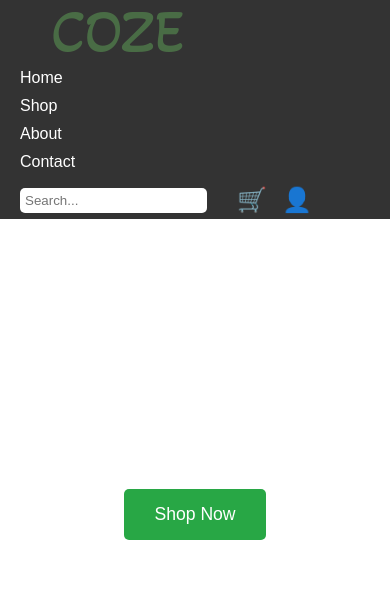
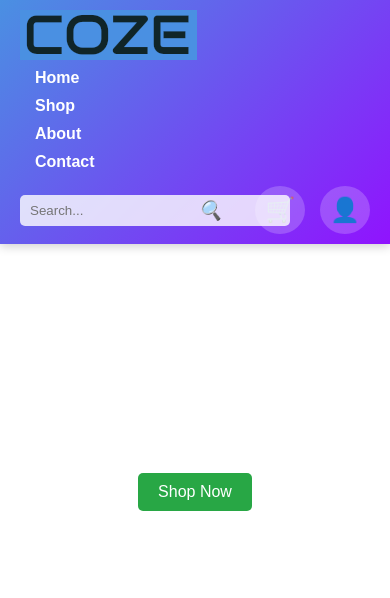
Before and after one commit to rafikul05/COZE, a plain HTML site: page index.html in a window 390 px wide. Shown: the top 598 px of the page. Drawn offline with Linux system fonts and the light colour scheme.

Commit message:
improve header and add some hover effect

```diff
--- a/index.html
+++ b/index.html
@@ -9,8 +9,7 @@
 <body>
     <header>
         <div class="logo">
-            <img src="Screenshot from 2024-12-15 07-31-52.png" alt="">
-
+            <img src="Screenshot from 2024-12-16 12-06-13.png" alt="Online Clothing Store Logo">
         </div>
         <nav>
             <ul>
@@ -27,9 +26,12 @@
             </ul>
         </nav>
         <div class="header-right">
-            <input type="text" placeholder="Search..." class="search-bar">
-            <a href="#cart" class="cart-icon">🛒</a>
-            <a href="#login" class="user-icon">👤</a>
+            <div style="position: relative;">
+                <input type="text" placeholder="Search..." class="search-bar" aria-label="Search">
+                <i class="search-icon">🔍</i> <!-- You can replace this with an actual icon from a library -->
+            </div>
+            <a href="#cart" class="cart-icon" aria-label="Shopping Cart">🛒</a>
+            <a href="#login" class="user-icon" aria-label="User  Account">👤</a>
         </div>
     </header>
 
--- a/styles.css
+++ b/styles.css
@@ -4,20 +4,36 @@ body {
     padding: 0;
 }
 
+/* Sticky Header */
 header {
+    position: sticky;
+    top: 0;
     display: flex;
     justify-content: space-between;
     align-items: center;
-    background-color: #333;
+    background: linear-gradient(135deg, #4a90e2, #9013fe);
     color: white;
-    padding: 5px 20px;
+    padding: 10px 20px;
+    box-shadow: 0 2px 10px rgba(0, 0, 0, 0.2);
+    z-index: 1000; /* Ensure header is above other content */
+    transition: background-color 0.3s; /* Smooth transition for background */
 }
 
-.logo h1 {
-    margin: 0;
-    font-size: 1em;
+header.scrolled {
+    background-color: rgba(74, 144, 226, 0.9); /* Change background on scroll */
 }
 
+/* Logo */
+.logo img {
+    max-height: 60px;
+    transition: transform 0.3s;
+}
+
+.logo img:hover {
+    transform: scale(1.1);
+}
+
+/* Navigation */
 nav ul {
     list-style-type: none;
     padding: 0;
@@ -26,25 +42,39 @@ nav ul {
 
 nav ul li {
     display: inline-block;
-    margin: 0 15px;
+    margin: 0 20px;
     position: relative;
 }
 
 nav ul li a {
     color: white;
     text-decoration: none;
+    padding: 10px 15px;
+    border-radius: 5px;
+    transition: background-color 0.3s, color 0.3s;
+    font-weight: bold; /* Make text bold */
 }
 
+nav ul li a:hover {
+    background-color: rgba(255, 255, 255, 0.3); /* Lighter background on hover */
+    color: #fff;
+}
+
+/* Dropdown Menu */
 nav ul .dropdown {
     display: none;
     position: absolute;
     background-color: #444;
     padding: 10px;
     border-radius: 5px;
+    z-index: 1000;
+    opacity: 0; /* Start hidden */
+    transition: opacity 0.3s; /* Fade in effect */
 }
 
 nav ul li:hover .dropdown {
     display: block;
+    opacity: 1; /* Fade in */
 }
 
 nav ul .dropdown li {
@@ -52,28 +82,97 @@ nav ul .dropdown li {
     margin: 5px 0;
 }
 
+nav ul .dropdown li a {
+    padding: 8px 12px; /* Padding for dropdown items */
+}
+
+nav ul .dropdown li a:hover {
+    background-color: rgba(255, 255, 255, 0.2); /* Hover effect for dropdown */
+}
+
+/* Header Right Section */
+/* Search Bar Container */
 .header-right {
     display: flex;
     align-items: center;
 }
 
+/* Search Bar */
 .search-bar {
-    padding: 5px;
+    padding: 8px 40px 8px 10px; /* Added padding for the icon */
     border: none;
     border-radius: 5px;
     margin-right: 15px;
+    transition: box-shadow 0.3s;
+    background: rgba(255, 255, 255, 0.8); /* Light background for search bar */
+    width: 200px; /* Set a width for the search bar */
 }
 
+/* Search Icon */
+.search-icon {
+    position: absolute;
+    right:18px; /* Position the icon inside the search bar */
+    top: 50%;
+    transform: translateY(-50%); /* Center the icon vertically */
+    color: #333; /* Dark color for contrast */
+    cursor: pointer; /* Change cursor to pointer */
+    font-size: 1.2em; /* Adjust size of the icon */
+    transition: color 0.3s; /* Smooth transition for hover effect */
+}
+
+.search-icon:hover {
+    color: #28a745; /* Change color on hover */
+}
+
+/* Other existing styles remain unchanged */
+
+/* Cart and User Icons */
 .cart-icon, .user-icon {
     color: white;
     text-decoration: none;
     font-size: 1.5em;
     margin-left: 15px;
+    padding: 10px; /* Added padding for clickable area */
+    border-radius: 50%; /* Circular background */
+    background: rgba(255, 255, 255, 0.2); /* Light background */
+    transition: transform 0.3s, background 0.3s; /* Animation for hover */
 }
 
 .cart-icon:hover, .user-icon:hover {
-    color: #28a745; /* Change color on hover */
+    transform: scale(1.2);
+    background: rgba(255, 255, 255, 0.4); /* Change background on hover */
 }
+
+/* Responsive Adjustments */
+@media (max-width: 768px) {
+    header {
+        flex-direction: column; /* Stack elements vertically on smaller screens */
+        align-items: flex-start;
+    }
+
+    nav ul {
+        display: flex;
+        flex-direction: column; /* Stack navigation items */
+        width: 100%;
+    }
+
+    nav ul li {
+        margin: 5px 0; /* Adjust margin for stacked items */
+    }
+
+    .header-right {
+        margin-top: 10px; /* Space between nav and header-right */
+    }
+
+    .search-bar {
+        width: 100%; /* Full width on smaller screens */
+        margin-right: 0; /* Remove right margin */
+    }
+}
+
+
+
+
 @media (max-width: 768px) {
     header {
         flex-direction: column;
@@ -94,6 +193,7 @@ nav ul .dropdown li {
         margin-top: 10px;
     }
 }
+
 .hero {
     background-image: url('hero-image.jpg'); /* Replace with your hero image */
     background-size: cover;
@@ -135,7 +235,7 @@ main {
 
 .product-grid {
     display: grid;
-    grid-template-columns: repeat(auto-fill, minmax(200px, 1fr));
+    grid-template-columns: repeat(auto-fill, minmax(250px, 1fr)); /* Adjusted min width for better responsiveness */
     gap: 20px;
     margin-top: 20px;
 }
@@ -145,11 +245,12 @@ main {
     border-radius: 5px;
     padding: 10px;
     text-align: center;
-    transition: transform 0.3s;
+    transition: transform 0.3s, box-shadow 0.3s; /* Added box-shadow transition */
 }
 
 .product:hover {
     transform: scale(1.05);
+    box-shadow: 0 4px 15px rgba(0, 0, 0, 0.2); /* Added shadow on hover */
 }
 
 .product img {
@@ -217,3 +318,32 @@ footer {
 .footer-links ul li a:hover {
     text-decoration: underline;
 }
+
+.footer-links ul li a:focus {
+    outline: 2px solid #28a745; /* Focus outline for accessibility */
+}
+
+/* Additional styles for better user experience */
+button:focus {
+    outline: 2px solid #28a745; /* Focus outline for buttons */
+}
+
+/* Responsive adjustments for product grid */
+@media (max-width: 480px) {
+    .hero h2 {
+        font-size: 2em; /* Smaller font size for smaller screens */
+    }
+
+    .hero p {
+        font-size: 1em; /* Smaller font size for smaller screens */
+    }
+
+    .shop-now {
+        padding: 10px 20px; /* Adjust button size for smaller screens */
+        font-size: 1em; /* Adjust font size for smaller screens */
+    }
+
+    .product-grid {
+        grid-template-columns: repeat(auto-fill, minmax(150px, 1fr)); /* Adjust for very small screens */
+    }
+}
```
Also changed, not shown: Screenshot from 2024-12-16 12-06-13.png (added).
